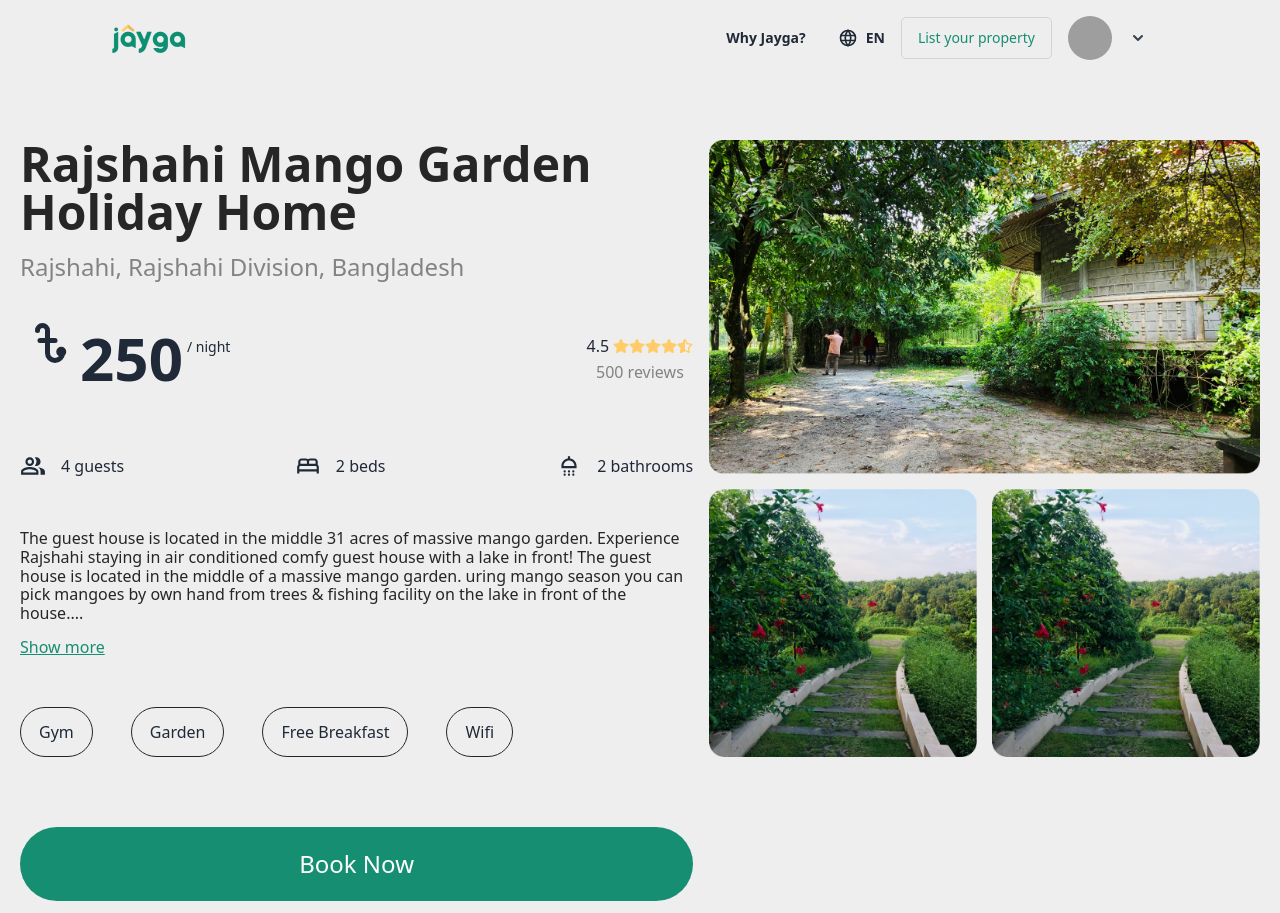
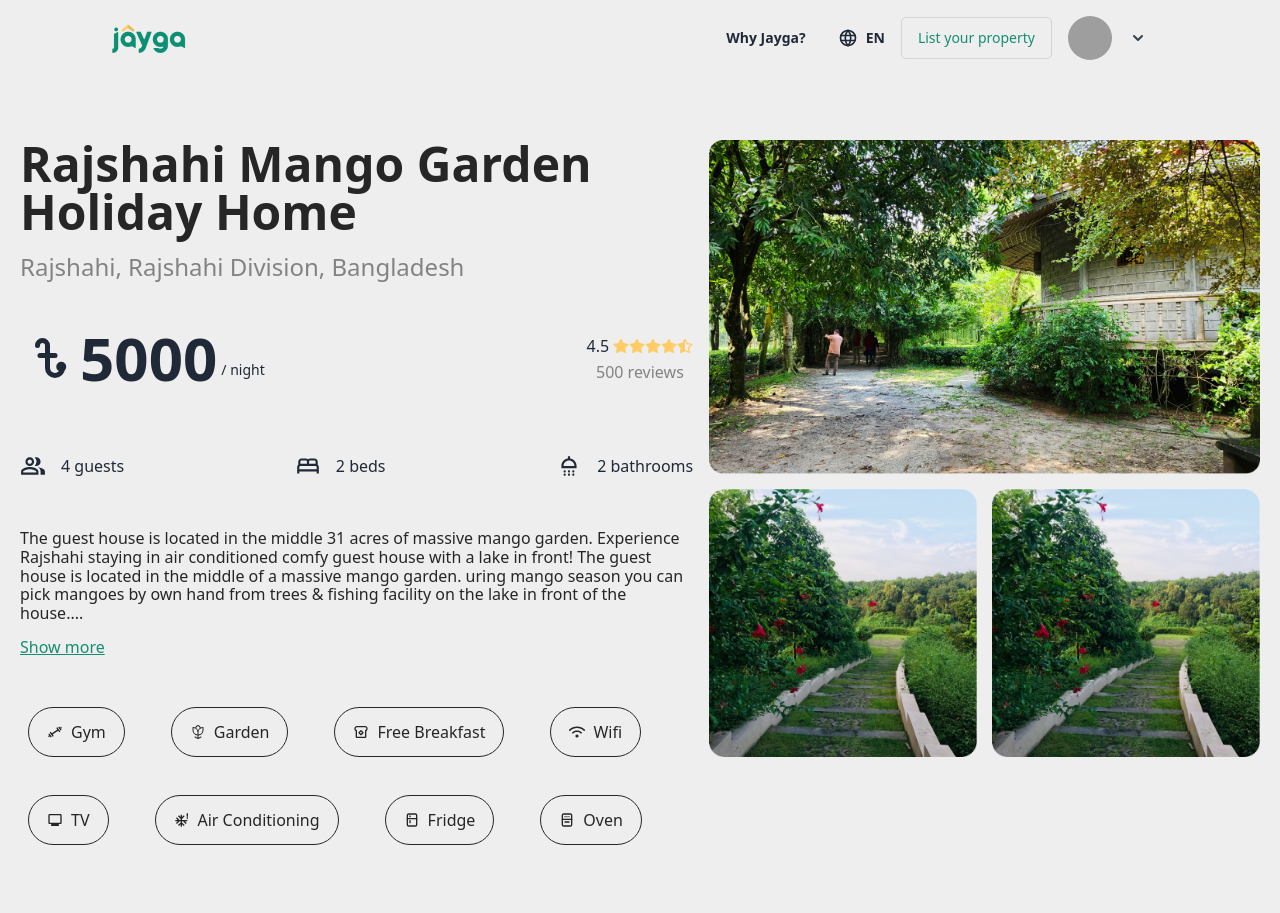
Before and after one commit to shiningsudipto/jayga.io, a React (Vite) app: page / in a window 1280 px wide. Shown: the top 913 px of the page. Built offline with nearby package versions, Linux system fonts and the light colour scheme; grey boxes are pictures that could not be loaded.

Commit message:
features icon added

```diff
--- a/src/components/shared/CalenderPicker.jsx
+++ b/src/components/shared/CalenderPicker.jsx
@@ -4,7 +4,12 @@ import 'react-calendar/dist/Calendar.css'
 import Modal from '../ui/Modal'
 import { calculateTotalDays, formatDate } from '../../utils/global-func'
 
-const CalenderPicker = ({ isOpen, setIsOpen }) => {
+const CalenderPicker = ({
+  isOpen,
+  setIsOpen,
+  pricePerNight,
+  serviceCharge
+}) => {
   const [value, onChange] = useState([new Date(), new Date()])
 
   // Function to check if a date is disabled
@@ -16,8 +21,8 @@ const CalenderPicker = ({ isOpen, setIsOpen }) => {
   }
 
   const totalDays = calculateTotalDays(value[0], value[1])
-  const subtotal = 5000 * totalDays
-  const serviceCharge = 300 * totalDays
+  const subtotal = pricePerNight * totalDays
+  const hotelServiceCharge = serviceCharge * totalDays
   const total = subtotal + serviceCharge
 
   return (
@@ -33,7 +38,7 @@ const CalenderPicker = ({ isOpen, setIsOpen }) => {
           tileDisabled={tileDisabled}
         />
         {value && (
-          <ul>
+          <ul className='mt-[20px]'>
             <li>
               {formatDate(value[0])} - {formatDate(value[1])}
             </li>
@@ -50,7 +55,7 @@ const CalenderPicker = ({ isOpen, setIsOpen }) => {
           </div>
           <div className='flex justify-between mt-[10px]'>
             <p>Service Charge</p>
-            <p>{serviceCharge}</p>
+            <p>{hotelServiceCharge}</p>
           </div>
           <div className='flex justify-between mt-[25px] font-semibold'>
             <p>Total</p>
--- /dev/null
+++ b/src/components/shared/Features.jsx
@@ -0,0 +1,51 @@
+import React from 'react'
+import { CgGym } from 'react-icons/cg'
+import { PiFlowerTulip } from 'react-icons/pi'
+import { MdOutlineBreakfastDining } from 'react-icons/md'
+import { FaWifi } from 'react-icons/fa6'
+import { MdOutlineMonitor } from 'react-icons/md'
+import { MdSevereCold } from 'react-icons/md'
+import { TbFridge } from 'react-icons/tb'
+import { TbCooker } from 'react-icons/tb'
+
+const Features = ({ features }) => {
+  const renderIcon = featureName => {
+    switch (featureName) {
+      case 'Gym':
+        return <CgGym />
+      case 'Garden':
+        return <PiFlowerTulip />
+      case 'Free Breakfast':
+        return <MdOutlineBreakfastDining />
+      case 'Wifi':
+        return <FaWifi />
+      case 'TV':
+        return <MdOutlineMonitor />
+      case 'Air Conditioning':
+        return <MdSevereCold />
+      case 'Fridge':
+        return <TbFridge />
+      case 'Oven':
+        return <TbCooker />
+      default:
+        return null
+    }
+  }
+
+  return (
+    <div>
+      <div className='flex flex-wrap mt-[50px] gap-[38px]'>
+        {features?.map((feature, index) => (
+          <div key={index} className='flex items-center'>
+            <div className='border-[1.6px] font-medium rounded-[30px] border-secondary text-secondary py-3 px-[18px] ml-2 flex items-center hover:border-primary hover:text-primary'>
+              {feature.available && renderIcon(feature.name)}
+              <p className='ms-2'>{feature.available && feature.name}</p>
+            </div>
+          </div>
+        ))}
+      </div>
+    </div>
+  )
+}
+
+export default Features
--- a/src/pages/Home.jsx
+++ b/src/pages/Home.jsx
@@ -1,54 +1,63 @@
-import React, { useState } from 'react';
-import { TbCurrencyTaka } from "react-icons/tb";
-import Rating from 'react-rating';
-import { FaRegStar, FaStar } from "react-icons/fa";
-import { MdOutlinePeopleAlt, MdOutlineBed, MdOutlineShower } from "react-icons/md";
+import React, { useState } from 'react'
+import { TbCurrencyTaka } from 'react-icons/tb'
+import Rating from 'react-rating'
+import { FaRegStar, FaStar } from 'react-icons/fa'
+import {
+  MdOutlinePeopleAlt,
+  MdOutlineBed,
+  MdOutlineShower
+} from 'react-icons/md'
 import img1 from '../assets/image 47.png'
 import img2 from '../assets/booking-2-1.png'
-import DatePicker2 from '../components/shared/CalenderPicker';
-import CalenderPicker from '../components/shared/CalenderPicker';
+import DatePicker2 from '../components/shared/CalenderPicker'
+import CalenderPicker from '../components/shared/CalenderPicker'
+import Features from '../components/shared/Features'
 
 const Home = () => {
-    const [showMore, setShowMore] = useState(false);
-    const [isOpen, setIsOpen] = useState(false);
+  const [showMore, setShowMore] = useState(false)
+  const [isOpen, setIsOpen] = useState(false)
 
   const hotel = {
-        name: "Rajshahi Mango Garden Holiday Home",
-        location: "Rajshahi, Rajshahi Division, Bangladesh",
-        pricePerNight: 250,
+    name: 'Rajshahi Mango Garden Holiday Home',
+    location: 'Rajshahi, Rajshahi Division, Bangladesh',
+    pricePerNight: 5000,
+    serviceCharge: 700,
     roomInfo: {
       beds: 2,
       bathroom: 2,
-            guests: 4,
+      guests: 4
     },
     ratings: 4.5,
     totalRatings: 500,
-        description: "The guest house is located in the middle 31 acres of massive mango garden. Experience Rajshahi staying in air conditioned comfy guest house with a lake in front! The guest house is located in the middle of a massive mango garden. uring mango season you can pick mangoes by own hand from trees & fishing facility on the lake in front of the house. The guest house is located in the middle of a massive mango garden. uring mango season you can pick mangoes by own hand from trees & fishing facility on the lake in front of the house.",
-        images: [
-            `${img1}`,
-            `${img2}`,
-            `${img2}`,
-        ],
+    description:
+      'The guest house is located in the middle 31 acres of massive mango garden. Experience Rajshahi staying in air conditioned comfy guest house with a lake in front! The guest house is located in the middle of a massive mango garden. uring mango season you can pick mangoes by own hand from trees & fishing facility on the lake in front of the house. The guest house is located in the middle of a massive mango garden. uring mango season you can pick mangoes by own hand from trees & fishing facility on the lake in front of the house.',
+    images: [`${img1}`, `${img2}`, `${img2}`],
     features: [
-            { name: "Gym", available: true },
-            { name: "Garden", available: true },
-            { name: "Free Breakfast", available: true },
-            { name: "Wifi", available: true }
+      { name: 'Gym', available: true },
+      { name: 'Garden', available: true },
+      { name: 'Free Breakfast', available: true },
+      { name: 'Wifi', available: true },
+      { name: 'TV', available: true },
+      { name: 'Air Conditioning', available: true },
+      { name: 'Fridge', available: true },
+      { name: 'Oven', available: true }
     ]
-    };
+  }
 
-    const largeDescription = hotel?.description.length > 346;
-    const fullDescription = hotel?.description;
-    const shortDescription = hotel?.description.slice(0, 346);
+  const largeDescription = hotel?.description.length > 346
+  const fullDescription = hotel?.description
+  const shortDescription = hotel?.description.slice(0, 346)
 
   return (
     <div className='flex justify-between gap-4 pb-[150px]'>
       <div className='max-w-[810px] w-[55%]'>
-                <h2 className='font-bold text-5xl mb-[15px] text-secondary'>{hotel?.name}</h2>
+        <h2 className='font-bold text-5xl mb-[15px] text-secondary'>
+          {hotel?.name}
+        </h2>
         <p className='text-2xl text-text'>{hotel?.location}</p>
         <div className='flex justify-between items-center mt-[30px]'>
           <div className=''>
-                        <p className='flex text-[60px] font-bold'>
+            <p className='flex items-center text-[60px] font-bold'>
               <TbCurrencyTaka className='' />
               {hotel?.pricePerNight}
               <span className='text-sm font-normal mt-6 ms-1'> / night</span>
@@ -71,32 +80,31 @@ const Home = () => {
         </div>
         <div className='flex items-center justify-between my-[50px]'>
           <div className='flex items-center'>
-                        <MdOutlinePeopleAlt className='text-[26px] me-[15px]' /> {hotel?.roomInfo?.guests} guests
+            <MdOutlinePeopleAlt className='text-[26px] me-[15px]' />{' '}
+            {hotel?.roomInfo?.guests} guests
           </div>
           <div className='flex items-center'>
-                        <MdOutlineBed className='text-[26px] me-[15px]' /> {hotel?.roomInfo?.beds} beds
+            <MdOutlineBed className='text-[26px] me-[15px]' />{' '}
+            {hotel?.roomInfo?.beds} beds
           </div>
           <div className='flex items-center'>
-                        <MdOutlineShower className='text-[26px] me-[15px]' /> {hotel?.roomInfo?.bathroom} bathrooms
+            <MdOutlineShower className='text-[26px] me-[15px]' />{' '}
+            {hotel?.roomInfo?.bathroom} bathrooms
           </div>
         </div>
         <p className='text-secondary leading-[18.8px]'>
           {!showMore ? shortDescription : fullDescription}
           {largeDescription && !showMore && '...'}
           <br />
-                    <button className='text-primary underline mt-[15px]'
-                        onClick={() => setShowMore(!showMore)}>
+          <button
+            className='text-primary underline mt-[15px]'
+            onClick={() => setShowMore(!showMore)}
+          >
             {!showMore ? 'Show more' : 'Show less'}
           </button>
         </p>
-                <div className='flex mt-[50px]'>
-                    {hotel.features.map((feature, index) => (
-                        <p
-                            key={index}
-                            className='border-[1.6px] rounded-[30px] border-secondary py-3 px-[18px] me-[38px]'
-                        >
-                            {feature.available && feature.name}</p>
-                    ))}
+        <div>
+          <Features features={hotel?.features} />
         </div>
         <button
           className='w-full bg-primary text-white text-center rounded-[50px] mt-[70px] py-[21px] text-2xl'
@@ -107,24 +115,30 @@ const Home = () => {
         <CalenderPicker
           setIsOpen={setIsOpen}
           isOpen={isOpen}
+          pricePerNight={hotel?.pricePerNight}
+          serviceCharge={hotel?.serviceCharge}
         />
       </div>
       <div className='max-w-[710px] w-[45%]'>
         <div className='flex flex-col items-center'>
           <div className='flex justify-center mb-[15px]'>
-                        <img src={hotel?.images[0]} alt="First Image" />
+            <img src={hotel?.images[0]} alt='First Image' />
           </div>
-                    <div className="flex justify-center gap-[15px] w-full">
+          <div className='flex justify-center gap-[15px] w-full'>
             {hotel?.images.slice(1).map((image, index) => (
               <div key={index} className='w-full'>
-                                <img src={image} alt={`Image ${index + 2}`} className='w-full h-auto' />
+                <img
+                  src={image}
+                  alt={`Image ${index + 2}`}
+                  className='w-full h-auto'
+                />
               </div>
             ))}
           </div>
         </div>
       </div>
     </div>
-    );
-};
+  )
+}
 
-export default Home;
+export default Home
```
Lines whose indentation alone changed are shown as unchanged.
